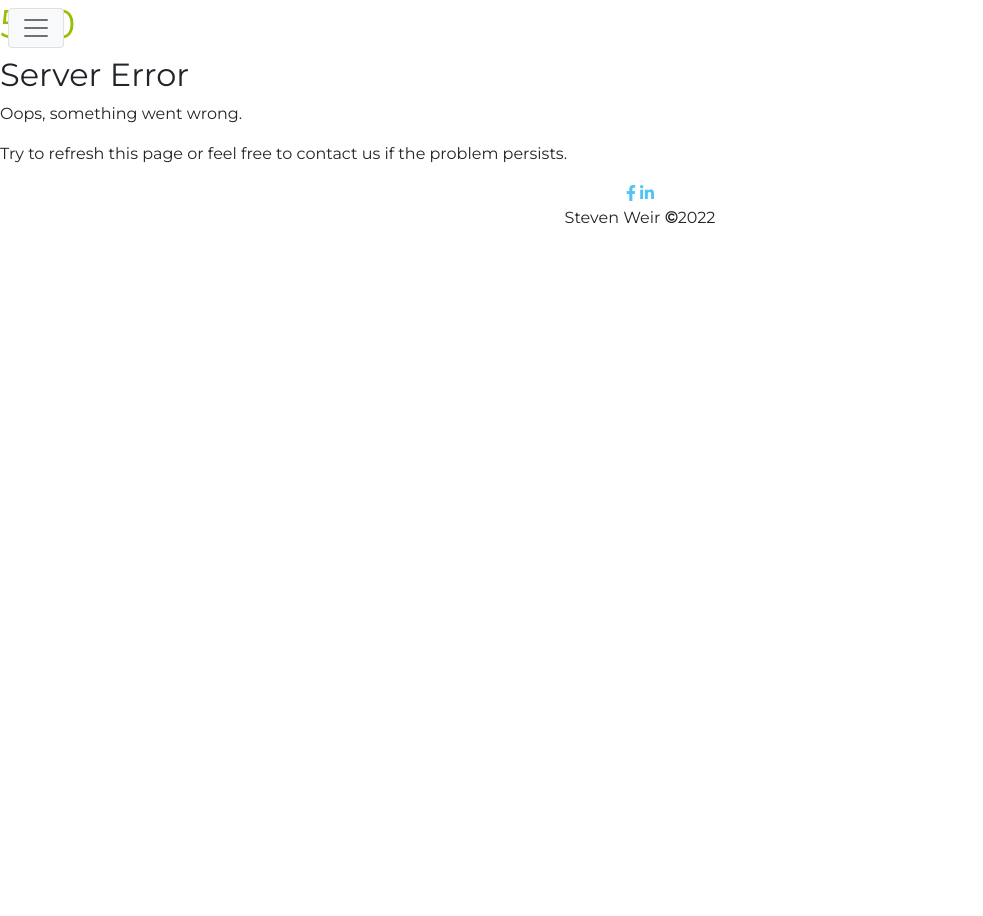
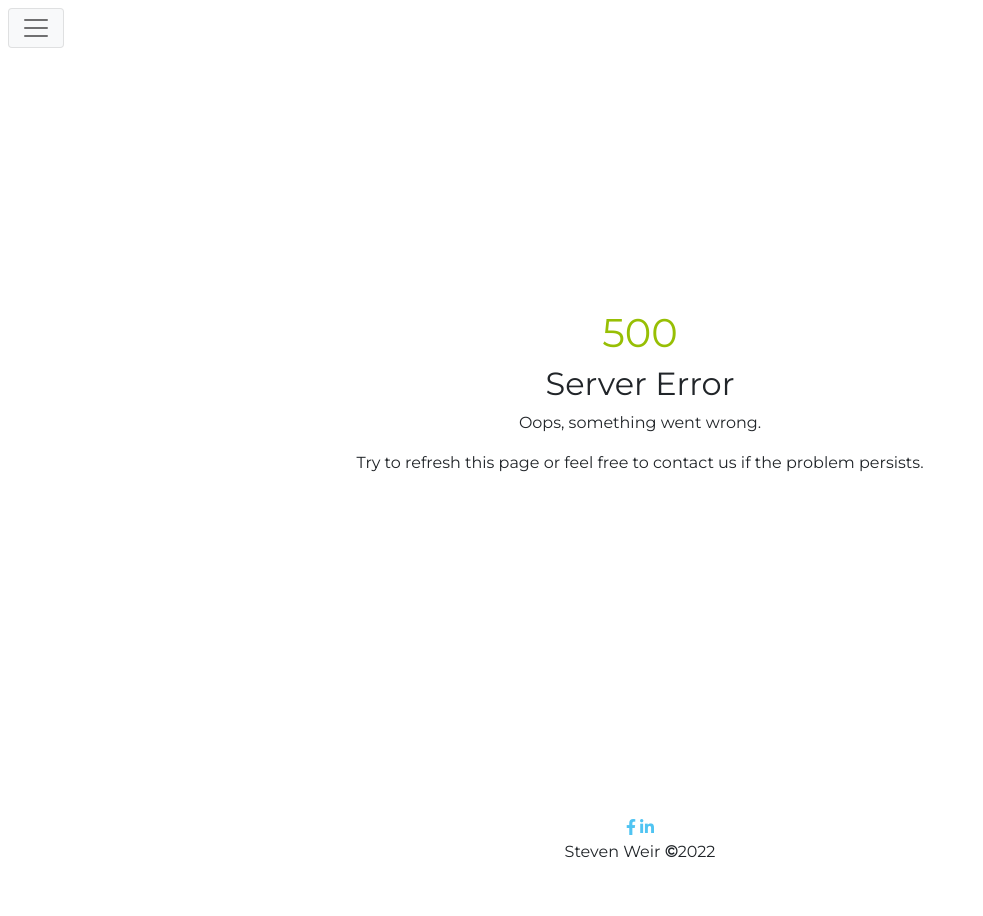
Before and after one commit to StevenWeir038/Kennel39, a Django app: template templates/errors/500.html in a window 1280 px wide. Shown: the whole page, without its empty margins (0-983 px from the left). Before the commit the page ends 224 px from the top, so only its background shows below. Run offline with Django 3.2, Linux system fonts and the light colour scheme; the template is opened without the code that fills it, so the values that code supplies are empty; parts of the project's set-up code (start-up, migrations or seed data) failed here and were passed over; some libraries are stand-ins or nearby versions; some web fonts are replaced.

Commit message:
Position 404 and 505 eements to screen center

```diff
--- a/templates/errors/500.html
+++ b/templates/errors/500.html
@@ -2,8 +2,10 @@
 {% load static %}
 
 {% block content %}
-<h1>500</h1>
-<h2>Server Error</h2>
-<p>Oops, something went wrong.</p>
-<p>Try to refresh this page or feel free to contact us if the problem persists.</p>
+<div class="container d-flex flex-column justify-content-center align-items-center text-center min-vh-100">
+    <h1>500</h1>
+    <h2>Server Error</h2>
+    <p>Oops, something went wrong.</p>
+    <p>Try to refresh this page or feel free to contact us if the problem persists.</p>
+</div>
 {% endblock %}
```
Also changed, not shown: templates/errors/404.html (+5 -3 lines).
